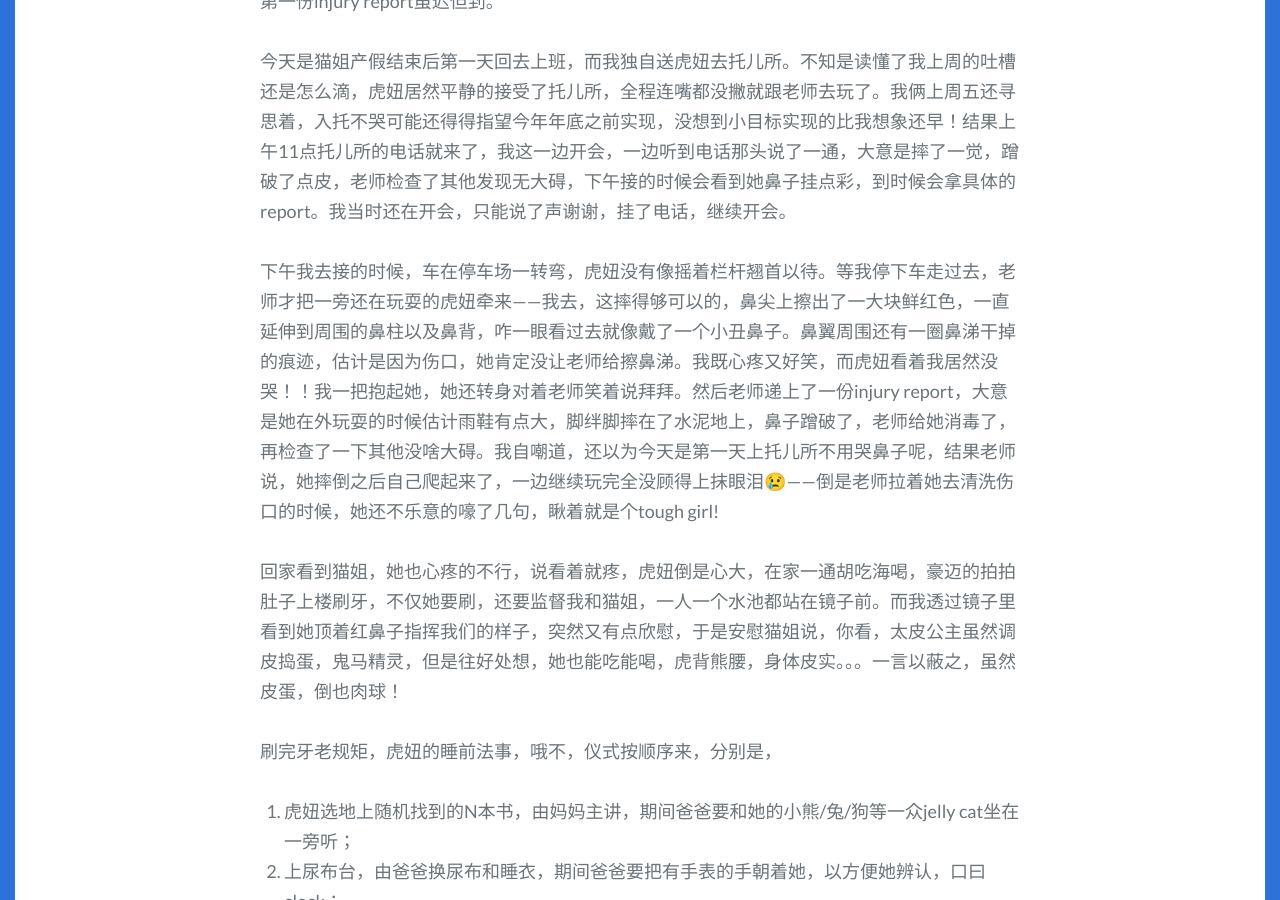
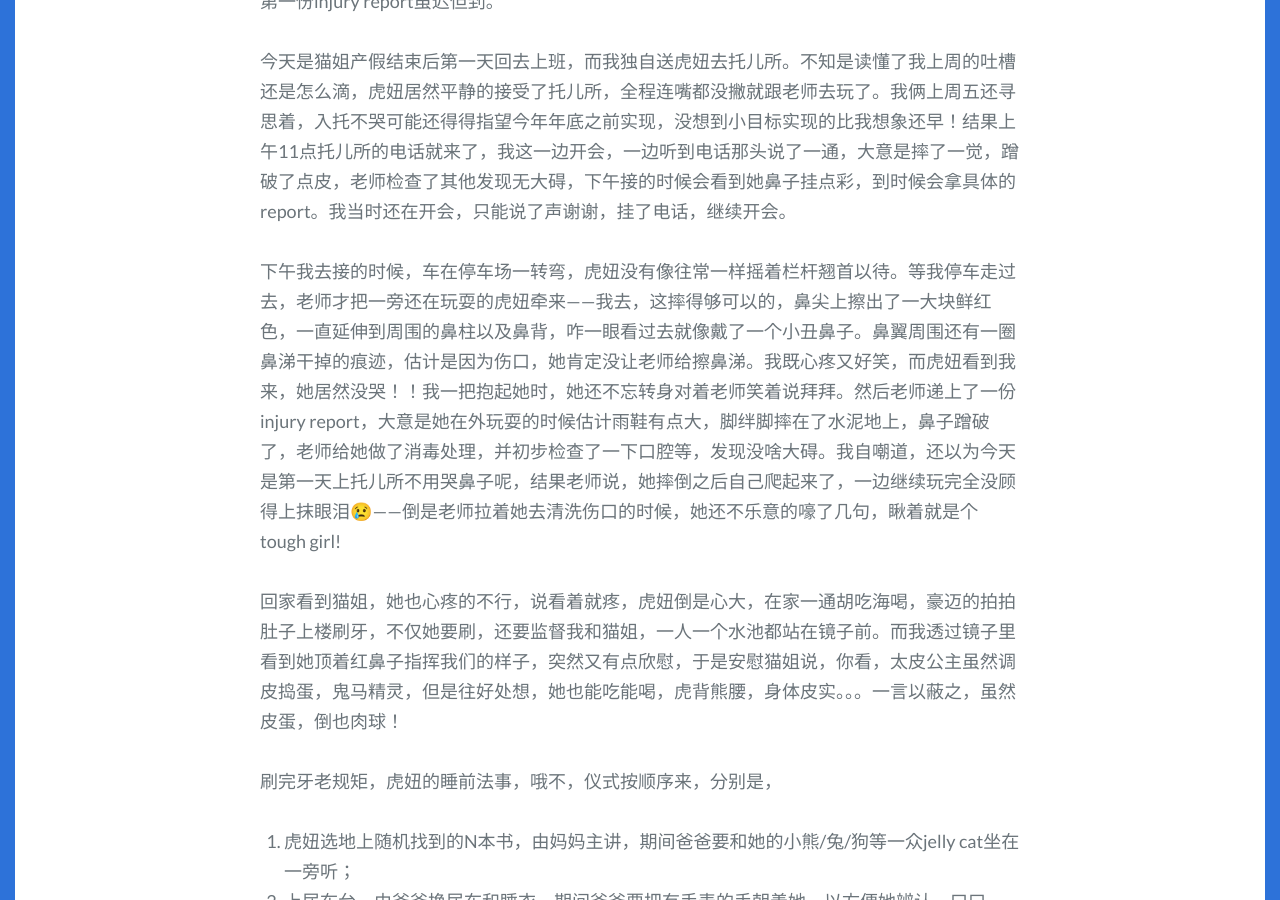
Before and after one commit to spiderPan/APMY, a Jekyll site: the page built from _posts/2023-10-23-你可以不相信眼泪，但一定要相信仪式感.md, in a window 1280 px wide and 900 px high, scrolled down 1585 px. Built offline with Jekyll 4.4.1, drawn with Linux system fonts in a browser that asks for light colours; some web fonts are replaced.

Commit message:
Update 2023-10-23-你可以不相信眼泪，但一定要相信仪式感.md

```diff
--- a/_posts/2023-10-23-你可以不相信眼泪，但一定要相信仪式感.md
+++ b/_posts/2023-10-23-你可以不相信眼泪，但一定要相信仪式感.md
@@ -11,7 +11,7 @@ tags: [daycare]
 
 今天是猫姐产假结束后第一天回去上班，而我独自送虎妞去托儿所。不知是读懂了我上周的吐槽还是怎么滴，虎妞居然平静的接受了托儿所，全程连嘴都没撇就跟老师去玩了。我俩上周五还寻思着，入托不哭可能还得得指望今年年底之前实现，没想到小目标实现的比我想象还早！结果上午11点托儿所的电话就来了，我这一边开会，一边听到电话那头说了一通，大意是摔了一觉，蹭破了点皮，老师检查了其他发现无大碍，下午接的时候会看到她鼻子挂点彩，到时候会拿具体的report。我当时还在开会，只能说了声谢谢，挂了电话，继续开会。
 
-下午我去接的时候，车在停车场一转弯，虎妞没有像摇着栏杆翘首以待。等我停下车走过去，老师才把一旁还在玩耍的虎妞牵来——我去，这摔得够可以的，鼻尖上擦出了一大块鲜红色，一直延伸到周围的鼻柱以及鼻背，咋一眼看过去就像戴了一个小丑鼻子。鼻翼周围还有一圈鼻涕干掉的痕迹，估计是因为伤口，她肯定没让老师给擦鼻涕。我既心疼又好笑，而虎妞看着我居然没哭！！我一把抱起她，她还转身对着老师笑着说拜拜。然后老师递上了一份injury report，大意是她在外玩耍的时候估计雨鞋有点大，脚绊脚摔在了水泥地上，鼻子蹭破了，老师给她消毒了，再检查了一下其他没啥大碍。我自嘲道，还以为今天是第一天上托儿所不用哭鼻子呢，结果老师说，她摔倒之后自己爬起来了，一边继续玩完全没顾得上抹眼泪😢——倒是老师拉着她去清洗伤口的时候，她还不乐意的嚎了几句，瞅着就是个tough girl!
+下午我去接的时候，车在停车场一转弯，虎妞没有像往常一样摇着栏杆翘首以待。等我停车走过去，老师才把一旁还在玩耍的虎妞牵来——我去，这摔得够可以的，鼻尖上擦出了一大块鲜红色，一直延伸到周围的鼻柱以及鼻背，咋一眼看过去就像戴了一个小丑鼻子。鼻翼周围还有一圈鼻涕干掉的痕迹，估计是因为伤口，她肯定没让老师给擦鼻涕。我既心疼又好笑，而虎妞看到我来，她居然没哭！！我一把抱起她时，她还不忘转身对着老师笑着说拜拜。然后老师递上了一份injury report，大意是她在外玩耍的时候估计雨鞋有点大，脚绊脚摔在了水泥地上，鼻子蹭破了，老师给她做了消毒处理，并初步检查了一下口腔等，发现没啥大碍。我自嘲道，还以为今天是第一天上托儿所不用哭鼻子呢，结果老师说，她摔倒之后自己爬起来了，一边继续玩完全没顾得上抹眼泪😢——倒是老师拉着她去清洗伤口的时候，她还不乐意的嚎了几句，瞅着就是个tough girl!
 
 回家看到猫姐，她也心疼的不行，说看着就疼，虎妞倒是心大，在家一通胡吃海喝，豪迈的拍拍肚子上楼刷牙，不仅她要刷，还要监督我和猫姐，一人一个水池都站在镜子前。而我透过镜子里看到她顶着红鼻子指挥我们的样子，突然又有点欣慰，于是安慰猫姐说，你看，太皮公主虽然调皮捣蛋，鬼马精灵，但是往好处想，她也能吃能喝，虎背熊腰，身体皮实。。。一言以蔽之，虽然皮蛋，倒也肉球！
 
```
